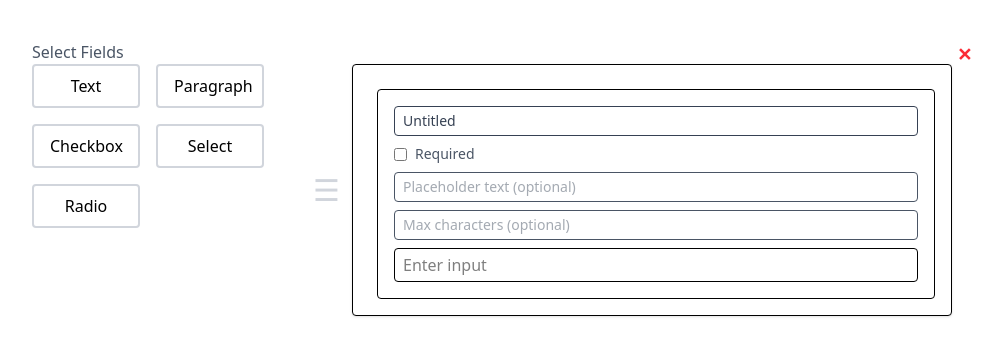
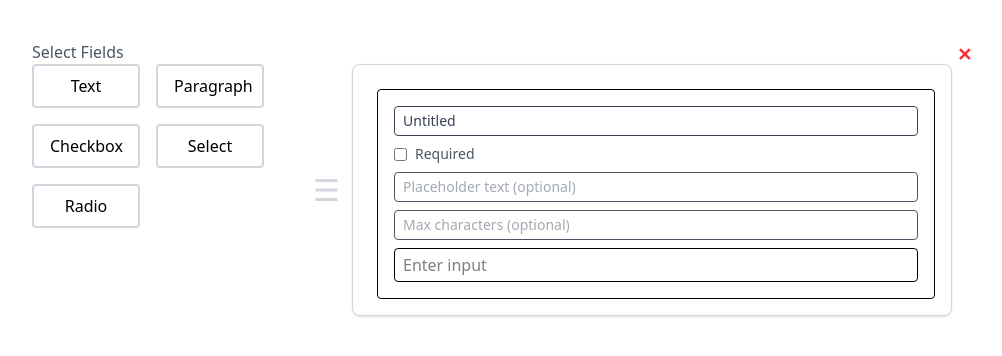
Before and after one commit to selenax/formVibes, a React (Vite) app: page / in a window 1280 px wide. Both pictures are taken after a click on the button "Text". Shown: the top 356 px of the page, without its empty margins (136-1138 px from the left). Built offline with nearby package versions, Linux system fonts and the light colour scheme.

Commit message:
style: got rid of extra black borders around FieldList items for cleaner look

```diff
--- a/src/components/FieldCard.jsx
+++ b/src/components/FieldCard.jsx
@@ -24,7 +24,7 @@ const FieldCard = ({ field, onDelete, children }) => {
       <div
         ref={setNodeRef}
         style={style}
-        className="relative border rounded bg-white shadow pt-6 px-4 pb-4 pl-6"
+        className="relative border border-gray-300 rounded-lg bg-white shadow-sm pt-6 px-4 pb-4 pl-6"
       >
         {/* Drag handle */}
         <div
--- a/src/components/FieldList/ParagraphField.jsx
+++ b/src/components/FieldList/ParagraphField.jsx
@@ -1,6 +1,7 @@
 const ParagraphField = ({ field, onUpdate }) => {
   return (
-    <div className="p-4 border rounded space-y-2">
+    <div className="p-4">
+      <div className="space-y-3">
         {/* Label editor */}
         <input
           type="text"
@@ -50,6 +51,7 @@ const ParagraphField = ({ field, onUpdate }) => {
           readOnly
         />
       </div>
+    </div>
   );
 };
 
```
Lines whose indentation alone changed are shown as unchanged.
